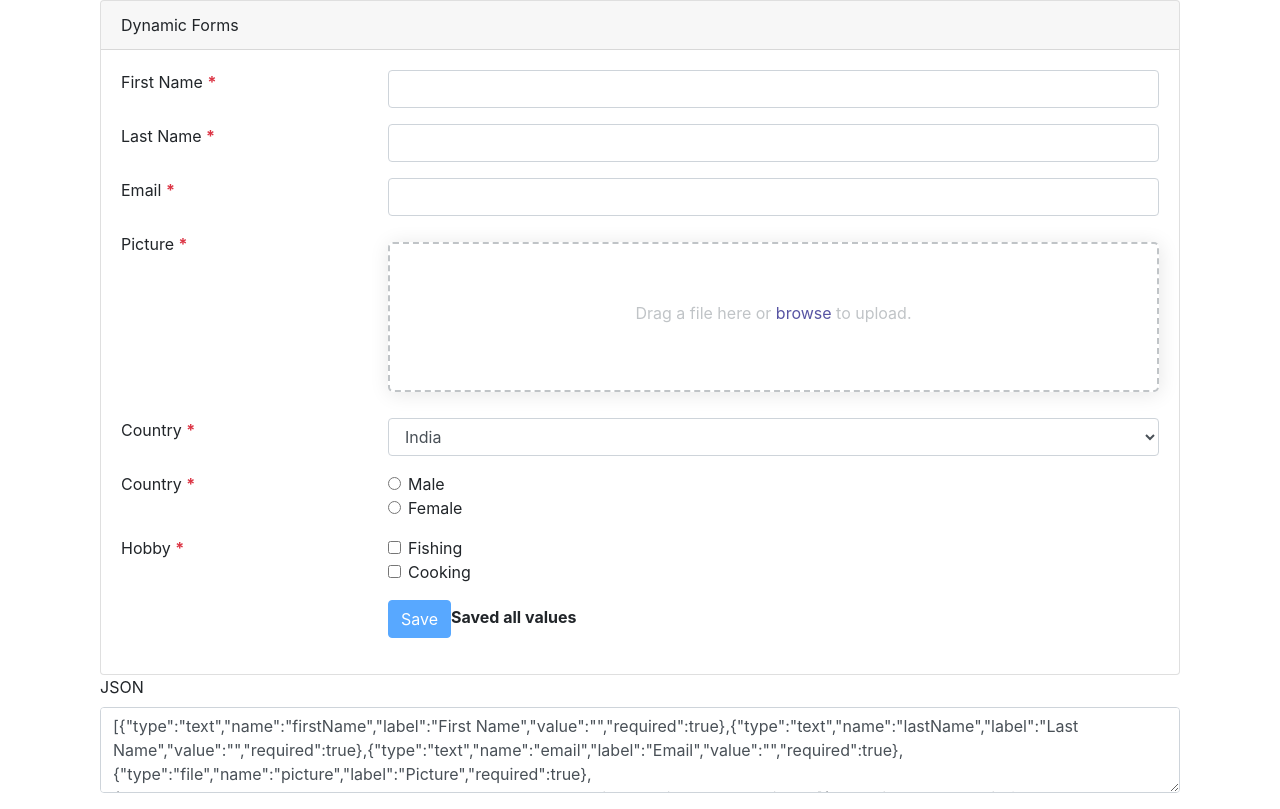
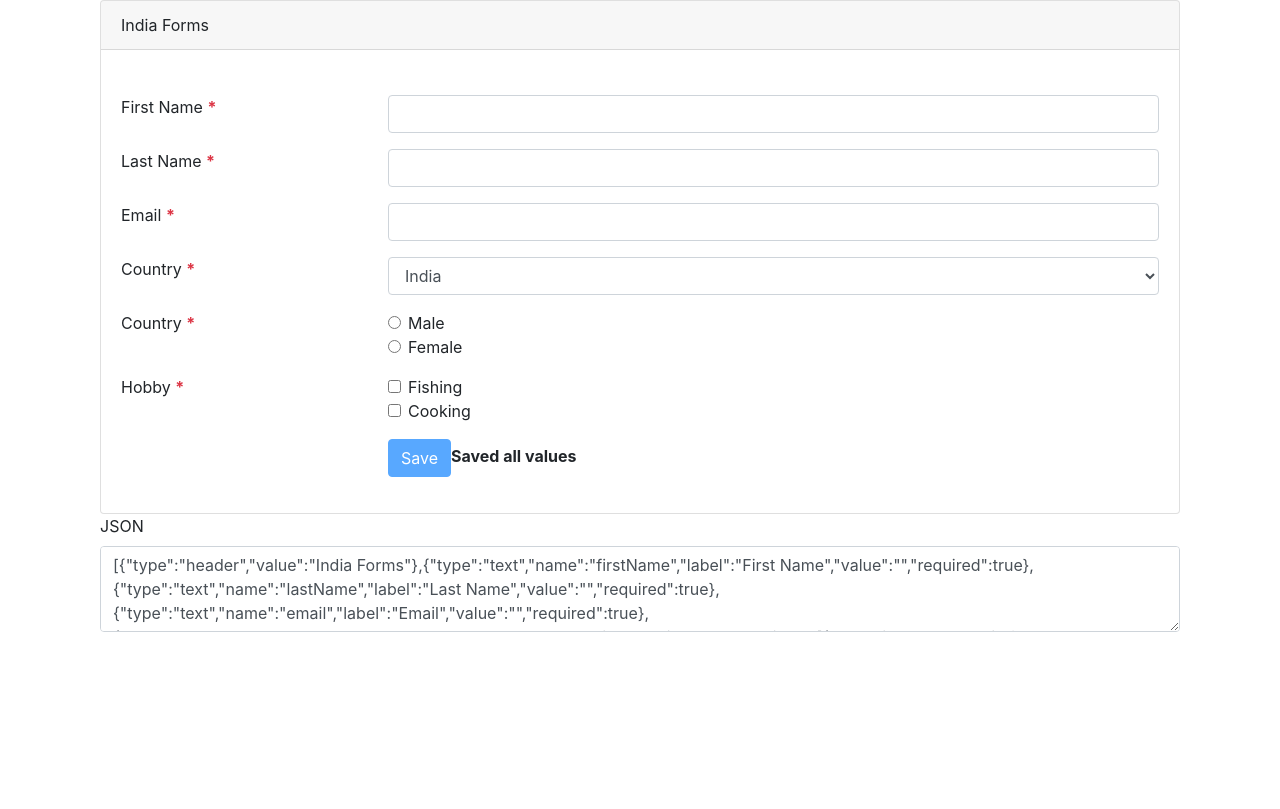
Before and after one commit to prakashm/angular-model-forms, an Angular app: page / in a window 1280 px wide. Built offline with nearby package versions, Linux system fonts and the light colour scheme.

Commit message:
with basic service

```diff
--- a/src/app/app.component.html
+++ b/src/app/app.component.html
@@ -1,8 +1,8 @@
 <div class="col-sm-12">
   <div class="card">
-    <div class="card-header">Dynamic Forms</div>
+    <div class="card-header">{{getHeader()}}</div>
     <div class="card-body">
-      <dynamic-form-builder [fields]="getFields()"></dynamic-form-builder>
+      <dynamic-form-builder [fields]="getFields()"> </dynamic-form-builder>
     </div>
   </div>
 </div>
--- a/src/app/app.component.ts
+++ b/src/app/app.component.ts
@@ -1,5 +1,6 @@
 import { Component } from "@angular/core";
 import { FormGroup, FormControl } from "@angular/forms";
+import { SharedService } from "./shared.service";
 
 @Component({
   selector: "my-app",
@@ -10,62 +11,10 @@ export class AppComponent {
   public form: FormGroup;
   unsubcribe: any;
 
-  public fields: any[] = [
-    {
-      type: "text",
-      name: "firstName",
-      label: "First Name",
-      value: "",
-      required: true
-    },
-    {
-      type: "text",
-      name: "lastName",
-      label: "Last Name",
-      value: "",
-      required: true
-    },
-    {
-      type: "text",
-      name: "email",
-      label: "Email",
-      value: "",
-      required: true
-    },
+  public fields: any[];
 
-    {
-      type: "file",
-      name: "picture",
-      label: "Picture",
-      required: true,
-      onUpload: this.onUpload.bind(this)
-    },
-    {
-      type: "dropdown",
-      name: "country",
-      label: "Country",
-      value: "in",
-      required: true,
-      options: [{ key: "in", label: "India" }, { key: "us", label: "USA" }]
-    },
-    {
-      type: "radio",
-      name: "country",
-      label: "Country",
-      value: "in",
-      required: true,
-      options: [{ key: "m", label: "Male" }, { key: "f", label: "Female" }]
-    },
-    {
-      type: "checkbox",
-      name: "hobby",
-      label: "Hobby",
-      required: true,
-      options: [{ key: "f", label: "Fishing" }, { key: "c", label: "Cooking" }]
-    }
-  ];
-
-  constructor() {
+  constructor(private sharedService: SharedService) {
+    this.fields = sharedService.getControls("usa");
     this.form = new FormGroup({
       fields: new FormControl(JSON.stringify(this.fields))
     });
@@ -83,7 +32,11 @@ export class AppComponent {
     return this.fields;
   }
 
-  ngDistroy() {
+  getHeader() {
+    return this.fields.filter(a => a.type === "header")[0].value;
+  }
+
+  ngDestroy() {
     this.unsubcribe();
   }
 }
--- a/src/app/app.module.ts
+++ b/src/app/app.module.ts
@@ -5,6 +5,7 @@ import { FormsModule, ReactiveFormsModule } from "@angular/forms";
 import { AppComponent } from "./app.component";
 import { HelloComponent } from "./hello.component";
 import { DynamicFormBuilderModule } from "./dynamic-form/dynamic-form-builder.module";
+import { SharedService } from "./shared.service";
 
 @NgModule({
   imports: [
@@ -14,6 +15,7 @@ import { DynamicFormBuilderModule } from "./dynamic-form/dynamic-form-builder.mo
     DynamicFormBuilderModule
   ],
   declarations: [AppComponent, HelloComponent],
-  bootstrap: [AppComponent]
+  bootstrap: [AppComponent],
+  providers: [SharedService]
 })
 export class AppModule {}
--- /dev/null
+++ b/src/app/shared.service.ts
@@ -0,0 +1,202 @@
+import { Injectable } from "@angular/core";
+
+@Injectable()
+export class SharedService {
+  usa_controls: any[] = [
+    { type: "header", value: "USA Forms" },
+    {
+      type: "text",
+      name: "firstName",
+      label: "First Name",
+      value: "",
+      required: true
+    },
+    {
+      type: "text",
+      name: "lastName",
+      label: "Last Name",
+      value: "",
+      required: true
+    },
+    {
+      type: "text",
+      name: "email",
+      label: "Email",
+      value: "",
+      required: true
+    },
+    {
+      type: "dropdown",
+      name: "country",
+      label: "Country",
+      value: "in",
+      required: true,
+      options: [{ key: "in", label: "India" }, { key: "us", label: "USA" }]
+    },
+    {
+      type: "radio",
+      name: "country",
+      label: "Country",
+      value: "in",
+      required: true,
+      options: [{ key: "m", label: "Male" }, { key: "f", label: "Female" }]
+    },
+    {
+      type: "checkbox",
+      name: "hobby",
+      label: "Hobby",
+      required: true,
+      options: [{ key: "f", label: "Fishing" }, { key: "c", label: "Cooking" }]
+    }
+  ];
+
+  india_controls: any[] = [
+    { type: "header", value: "India Forms" },
+    {
+      type: "text",
+      name: "firstName",
+      label: "First Name",
+      value: "",
+      required: true
+    },
+    {
+      type: "text",
+      name: "lastName",
+      label: "Last Name",
+      value: "",
+      required: true
+    },
+    {
+      type: "text",
+      name: "email",
+      label: "Email",
+      value: "",
+      required: true
+    },
+    {
+      type: "dropdown",
+      name: "country",
+      label: "Country",
+      value: "in",
+      required: true,
+      options: [{ key: "in", label: "India" }, { key: "us", label: "USA" }]
+    },
+    {
+      type: "radio",
+      name: "country",
+      label: "Country",
+      value: "in",
+      required: true,
+      options: [{ key: "m", label: "Male" }, { key: "f", label: "Female" }]
+    },
+    {
+      type: "checkbox",
+      name: "hobby",
+      label: "Hobby",
+      required: true,
+      options: [{ key: "f", label: "Fishing" }, { key: "c", label: "Cooking" }]
+    }
+  ];
+
+  mexico_controls: any[] = [
+    { type: "header", value: "Mexico Forms" },
+    {
+      type: "text",
+      name: "firstName",
+      label: "First Name",
+      value: "",
+      required: true
+    },
+    {
+      type: "text",
+      name: "lastName",
+      label: "Last Name",
+      value: "",
+      required: true
+    },
+    {
+      type: "text",
+      name: "email",
+      label: "Email",
+      value: "",
+      required: true
+    },
+
+    {
+      type: "dropdown",
+      name: "country",
+      label: "Country",
+      value: "in",
+      required: true,
+      options: [{ key: "in", label: "India" }, { key: "us", label: "USA" }]
+    },
+    {
+      type: "radio",
+      name: "country",
+      label: "Country",
+      value: "in",
+      required: true,
+      options: [{ key: "m", label: "Male" }, { key: "f", label: "Female" }]
+    },
+    {
+      type: "checkbox",
+      name: "hobby",
+      label: "Hobby",
+      required: true,
+      options: [{ key: "f", label: "Fishing" }, { key: "c", label: "Cooking" }]
+    }
+  ];
+  tunisia_controls: any[] = [
+    { type: "header", value: "Tunisia Forms" },
+    {
+      type: "text",
+      name: "firstName",
+      label: "First Name",
+      value: "",
+      required: true
+    },
+    {
+      type: "text",
+      name: "lastName",
+      label: "Last Name",
+      value: "",
+      required: true
+    },
+    {
+      type: "text",
+      name: "email",
+      label: "Email",
+      value: "",
+      required: true
+    },
+
+    {
+      type: "dropdown",
+      name: "country",
+      label: "Country",
+      value: "in",
+      required: true,
+      options: [{ key: "in", label: "India" }, { key: "us", label: "USA" }]
+    },
+    {
+      type: "radio",
+      name: "country",
+      label: "Country",
+      value: "in",
+      required: true,
+      options: [{ key: "m", label: "Male" }, { key: "f", label: "Female" }]
+    },
+    {
+      type: "checkbox",
+      name: "hobby",
+      label: "Hobby",
+      required: true,
+      options: [{ key: "f", label: "Fishing" }, { key: "c", label: "Cooking" }]
+    }
+  ];
+  constructor() {}
+
+  getControls(countryCode): any {
+    return this.india_controls;
+  }
+}
```
